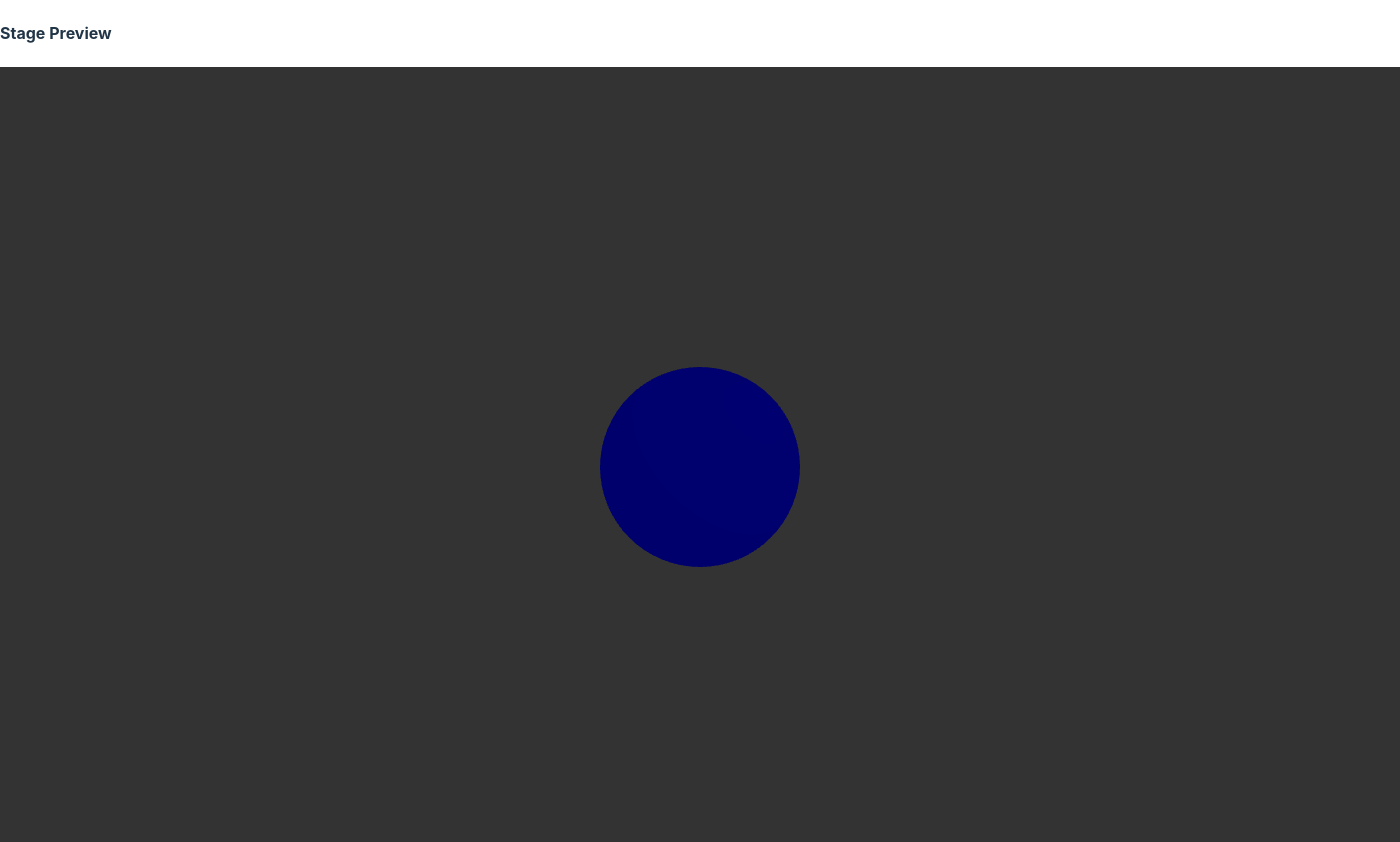
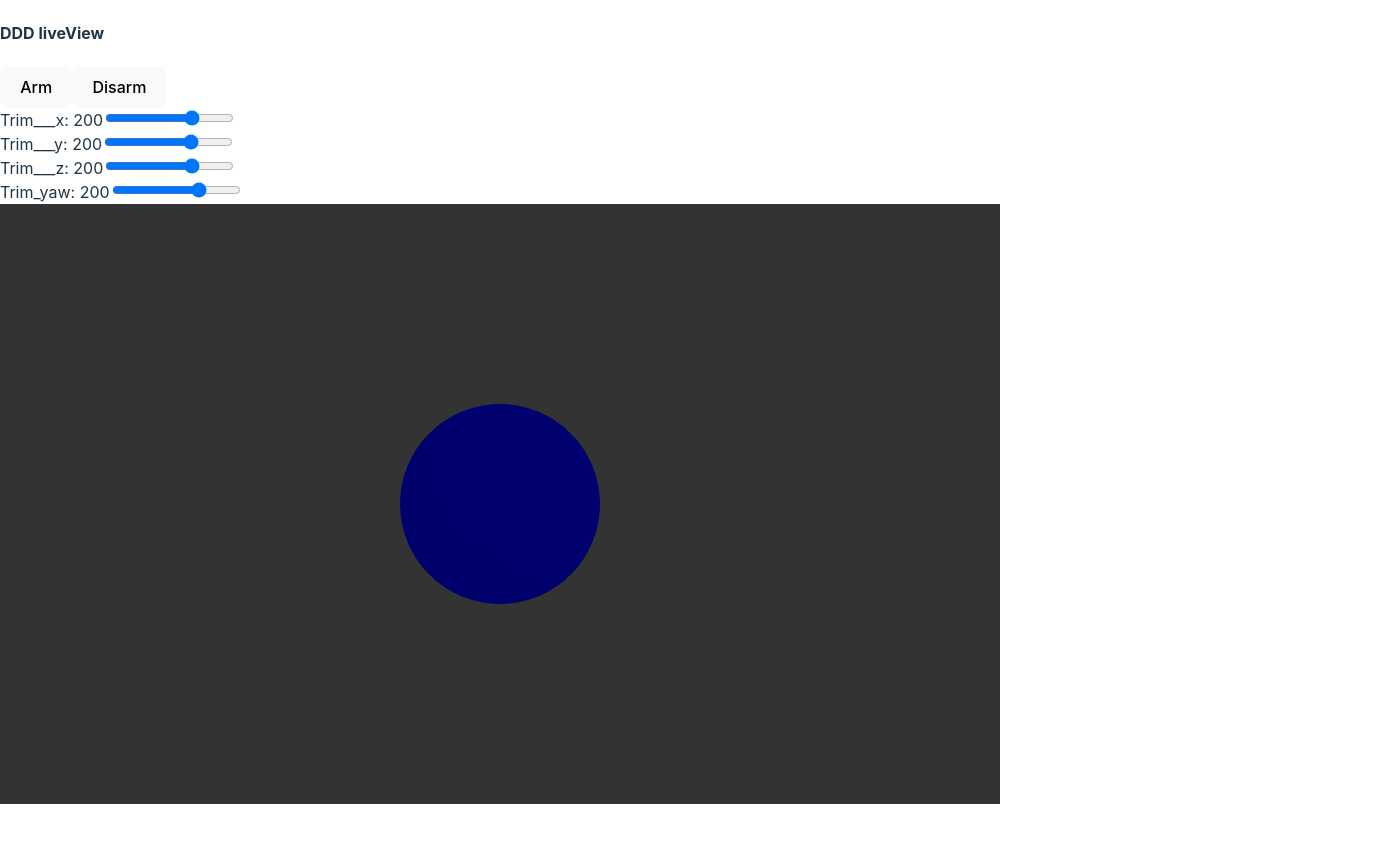
Before and after one commit to mc-putchar/ddd-opti, a React (Vite) app in the folder ddd-app/: page / in a window 1280 px wide. Shown: the top 842 px of the page, 1400 px wide, since content can reach past the window. After the commit the page ends 804 px from the top, so only its background shows below. Built offline with nearby package versions, Linux system fonts and the light colour scheme; no server answers.

Commit message:
mockup ui

```diff
--- a/ddd-app/public/port.json
+++ b/ddd-app/public/port.json
@@ -1,3 +1,3 @@
 {
-    "wsPort": 8047
+    "wsPort": 8050
 }
--- a/ddd-app/src/App.jsx
+++ b/ddd-app/src/App.jsx
@@ -1,7 +1,31 @@
 import React, { useEffect, useState } from 'react';
-import { Col, Container } from 'react-bootstrap';
+import { Col, Form, Container,Button } from 'react-bootstrap';
 import { Canvas } from '@react-three/fiber';
 import { OrbitControls, Sphere } from '@react-three/drei';
+
+
+function Slider({name}) {
+	const [value, setValue] = useState(200);
+
+	const handleChange = (event) => {
+	  setValue(event.target.value);
+	};
+
+	return (
+	  <div>
+		<Form.Group>
+		  <Form.Label>{name}: {value}</Form.Label>
+		  <Form.Control
+			type="range"
+			min="-500"
+			max="500"
+			value={value}
+			onChange={handleChange}
+		  />
+		</Form.Group>
+	  </div>
+	);
+  }
 
 function App() {
 	const [message, setMessage] = useState('');
@@ -47,9 +71,15 @@ function App() {
 
 	return (
 		<Container fluid>
-			<h4>Stage Preview</h4>
-			<p>{message}</p>
-			<Col style={{ height: "800px", width: "1400px" }}>
+			<h4>DDD liveView</h4>
+			<p dangerouslySetInnerHTML={{ __html: message }}></p>
+			<Button> Arm</Button>
+			<Button> Disarm</Button>
+			<Slider name="Trim___x"/>
+			<Slider name="Trim___y"/>
+			<Slider name="Trim___z"/>
+			<Slider name="Trim_yaw"/>
+			<Col style={{ height: "600px", width: "1000px" }}>
 				<Canvas
 					orthographic
 					camera={{ zoom: 100, position: [0, 0, 10] }}
```
Also changed, not shown: ddd-app/last_port.txt, 1 other file (tests, documents, lock files or other folders).
